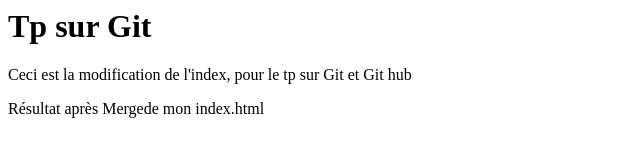
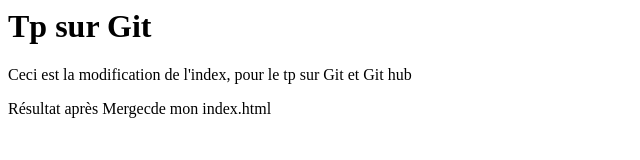
Before and after one commit to Bazonnet-Ilan/-hello-github-web-, a plain HTML site: page index.html in a window 1280 px wide. Shown: the full height of the page, 0-640 px from the left. Drawn offline with Linux system fonts and the light colour scheme.

Commit message:
Fix typo in index.html paragraph

```diff
--- a/index.html
+++ b/index.html
@@ -1,3 +1,3 @@
 <h1>Tp sur Git</h1>
 <p>Ceci est la modification de l'index, pour le tp sur Git et Git hub</p>
-<p>Résultat après Mergede mon index.html</p>
+<p>Résultat après Mergecde mon index.html</p>
```
